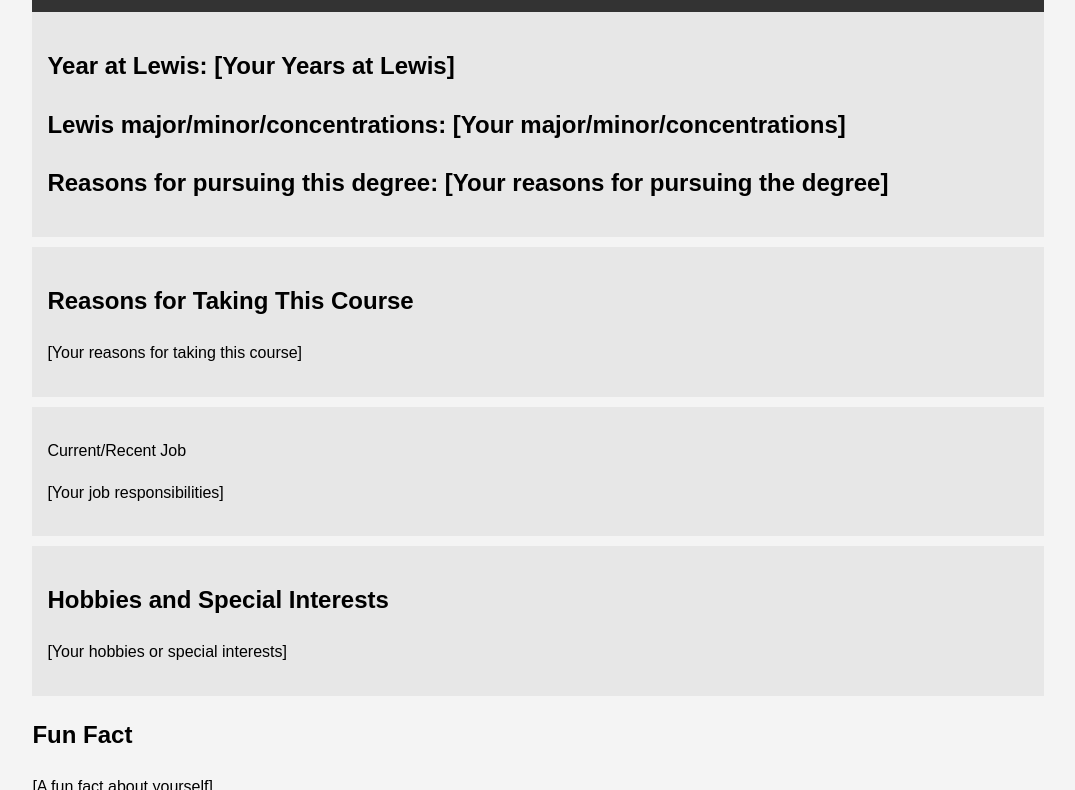
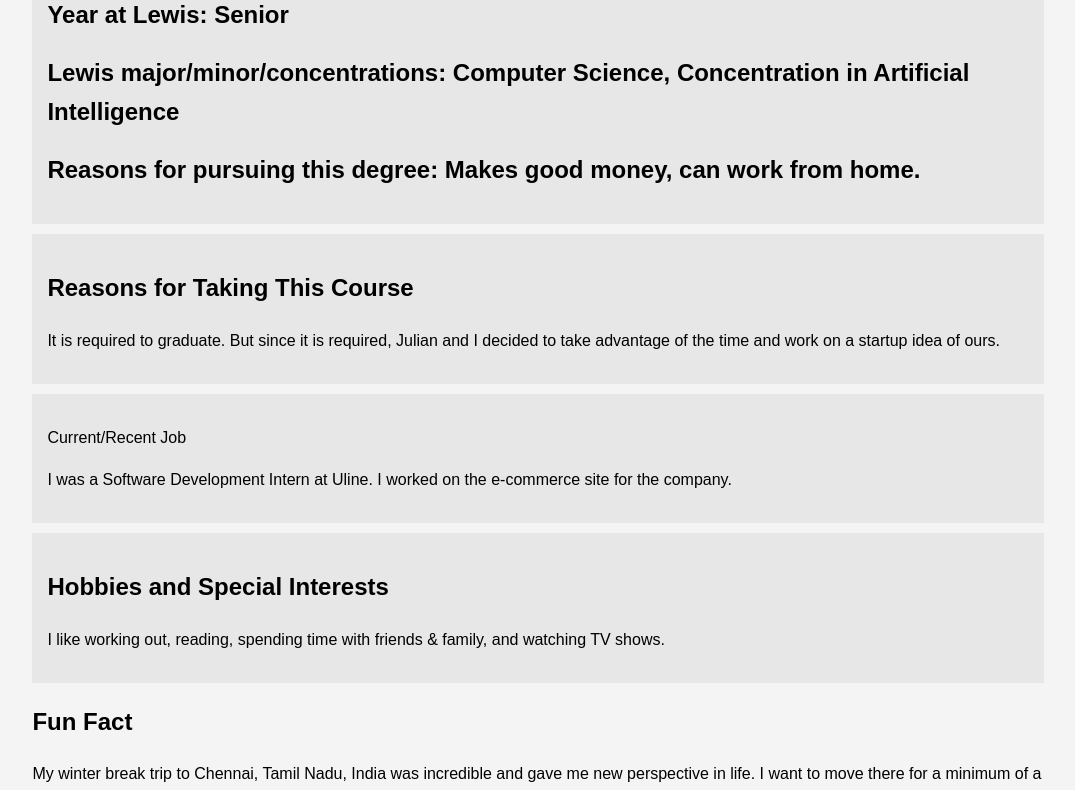
Before and after one commit to amnatasneem/introductions, a plain HTML site: page index.html in a window 1280 px wide. Shown: the part 138-928 px from the top of the page, without its empty margins (102-1177 px from the left). Drawn offline with Linux system fonts and the light colour scheme.

Commit message:
Update index.html

```diff
--- a/index.html
+++ b/index.html
@@ -31,34 +31,33 @@
 <body>
     <div class="container">
         <header class="main-info">
-            <h1>[Your First and Last Name]</h1>
-            <h1>Preferred Name: [Your Preferred Name]</h1>
+            <h1>[Amna Tasneem]</h1>
         </header>
 
         <section class="lewis">
-			<h2>Year at Lewis: [Your Years at Lewis]</h2>
-			<h2>Lewis major/minor/concentrations: [Your major/minor/concentrations]</h2>
-			<h2>Reasons for pursuing this degree: [Your reasons for pursuing the degree]</h2>
+			<h2>Year at Lewis: Senior</h2>
+			<h2>Lewis major/minor/concentrations: Computer Science, Concentration in Artificial Intelligence</h2>
+			<h2>Reasons for pursuing this degree: Makes good money, can work from home. </h2>
         </section>
 
 		<section class="course">
             <h2>Reasons for Taking This Course</h2>
-            <p>[Your reasons for taking this course]</p>
+            <p>It is required to graduate. But since it is required, Julian and I decided to take advantage of the time and work on a startup idea of ours.</p>
         </section>
 
 		<section class="job">
             <p>Current/Recent Job</p>
-			<p>[Your job responsibilities]</p>
+			<p>I was a Software Development Intern at Uline. I worked on the e-commerce site for the company.</p>
         </section>
 
         <section class="hobbies">
             <h2>Hobbies and Special Interests</h2>
-            <p>[Your hobbies or special interests]</p>
+            <p>I like working out, reading, spending time with friends & family, and watching TV shows.</p>
         </section>
 
         <section class="fun-fact">
             <h2>Fun Fact</h2>
-            <p>[A fun fact about yourself]</p>
+            <p>My winter break trip to Chennai, Tamil Nadu, India was incredible and gave me new perspective in life. I want to move there for a minimum of a half a year. </p>
         </section>
     </div>
 </body>
```
